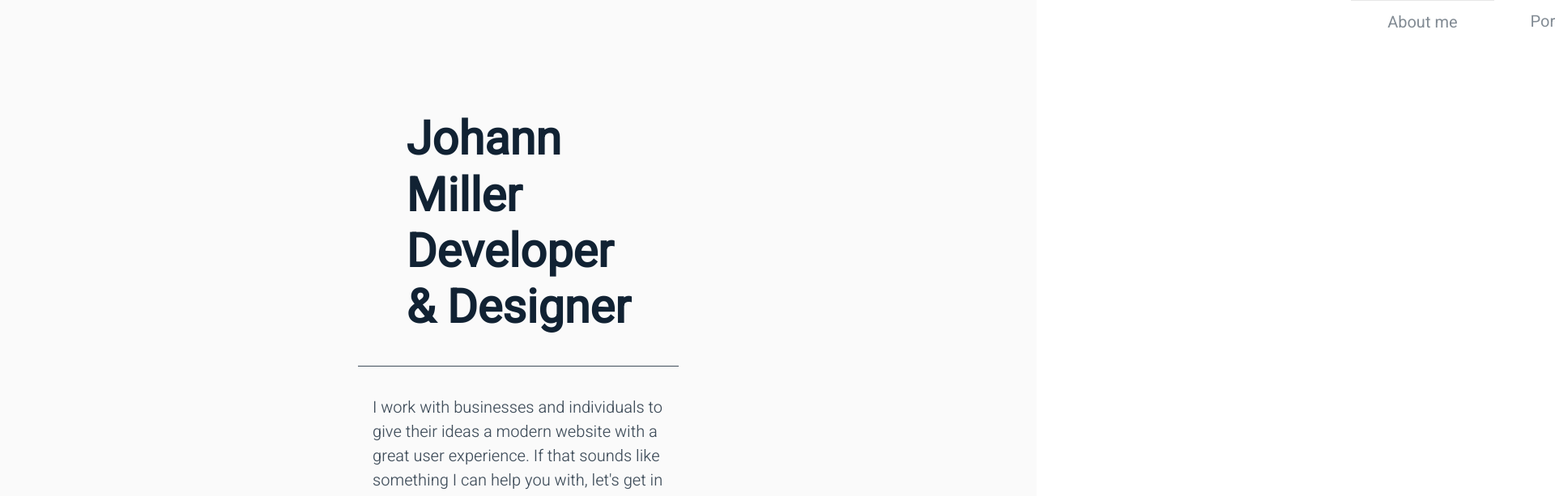
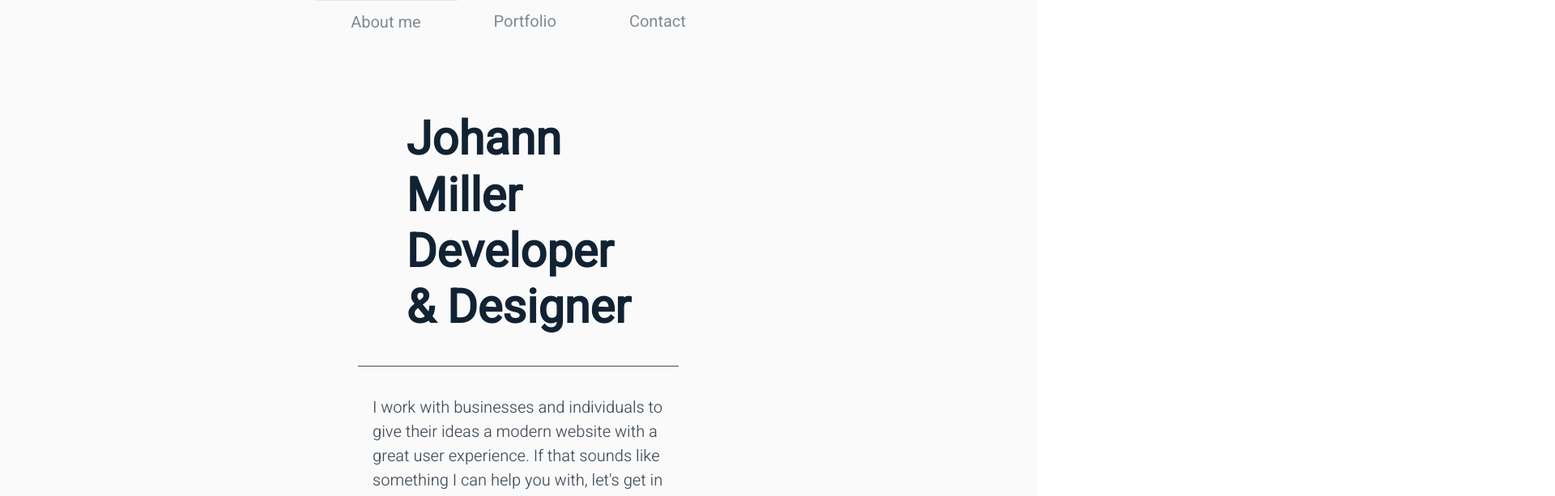
Before and after one commit to johann-miller/johannmillerdev-netlify, a Svelte app: page / in a window 1280 px wide. Shown: the top 613 px of the page at 81% size, 1920 px wide, since content can reach past the window. Built offline with nearby package versions, Linux system fonts and the light colour scheme.

Commit message:
Fixed bug with navbar not showing on large screens

```diff
--- a/src/components/Navbar.svelte
+++ b/src/components/Navbar.svelte
@@ -91,7 +91,7 @@
       display: flex;
       top: 0;
       position: relative;
-      right: inherit;
+      left: inherit;
       opacity: 1;
       flex-flow: row;
       width: auto;
```
